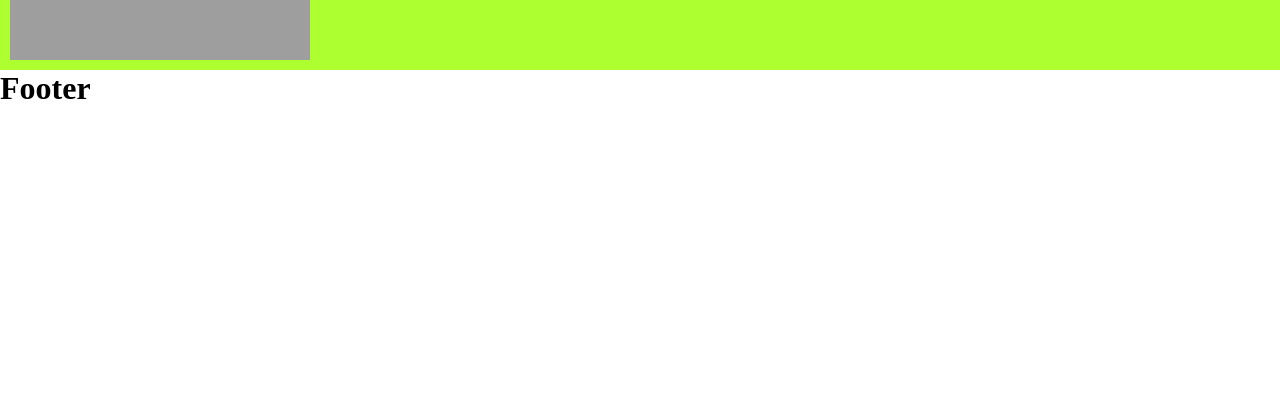
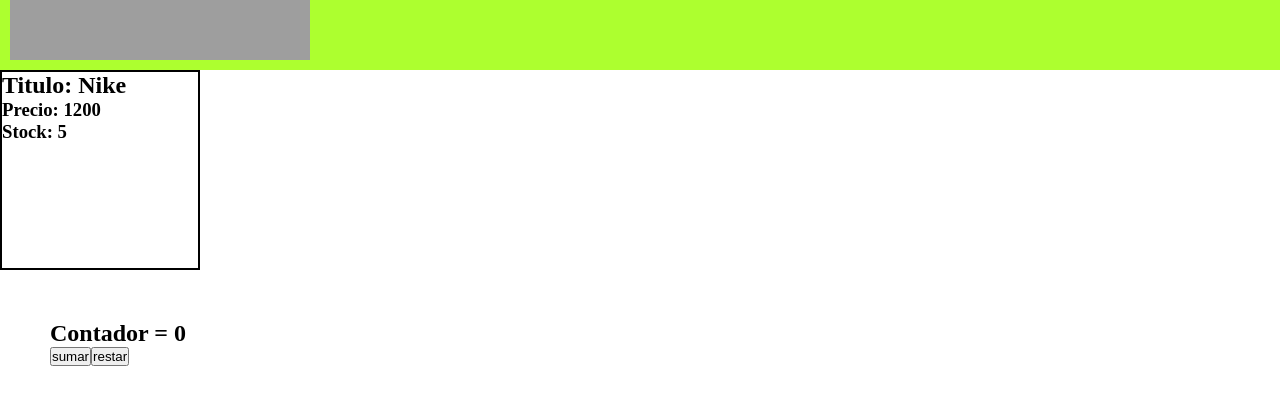
Before and after one commit to caffrematias/react, a React (Vite) app: page / in a window 1280 px wide. Shown: the part 150-554 px from the top of the page. Built offline with nearby package versions, Linux system fonts and the light colour scheme; grey boxes are pictures that could not be loaded.

Commit message:
implementando el contador

```diff
--- a/src/App.jsx
+++ b/src/App.jsx
@@ -1,10 +1,13 @@
 import { Navbar } from "./layout/navbar/Navbar";
-import { Footer } from "./layout/footer";
+
+import { ItemListConteiner } from "./pages/itemListConteiner/itemListConteiner";
+import { Counter } from "./common/counter/counter";
 function App() {
   return (
     <div>
       <Navbar />
-      <Footer />
+      <ItemListConteiner />
+      <Counter />
     </div>
   );
 }
--- /dev/null
+++ b/src/common/card/Card.jsx
@@ -0,0 +1,9 @@
+export const Card = ({ title, price, stock }) => {
+  return (
+    <div style={{ border: "2px solid black", width: "200px", height: "200px" }}>
+      <h2>Titulo: {title}</h2>
+      <h3>Precio: {price}</h3>
+      <h3>Stock: {stock}</h3>
+    </div>
+  );
+};
--- /dev/null
+++ b/src/common/counter/Counter.jsx
@@ -0,0 +1,18 @@
+import { useState } from "react";
+export const Counter = () => {
+  const [contador, funcionContador] = useState(0);
+
+  const sumar = () => {
+    funcionContador(contador + 1);
+  };
+  const restar = () => {
+    funcionContador(contador - 1);
+  };
+  return (
+    <div style={{ margin: "50px" }}>
+      <h2>Contador = {contador}</h2>
+      <button onClick={sumar}>sumar</button>
+      <button onClick={restar}>restar</button>
+    </div>
+  );
+};
--- /dev/null
+++ b/src/pages/itemListConteiner/ItemListConteiner.jsx
@@ -0,0 +1,8 @@
+import { Card } from "../../common/card/Card";
+export const ItemListConteiner = () => {
+  return (
+    <div>
+      <Card title="Nike" price={1200} stock={5} />
+    </div>
+  );
+};
```
Also changed, not shown: eslint.config.js (+18 -17 lines), src/common/card/card.css (added).
